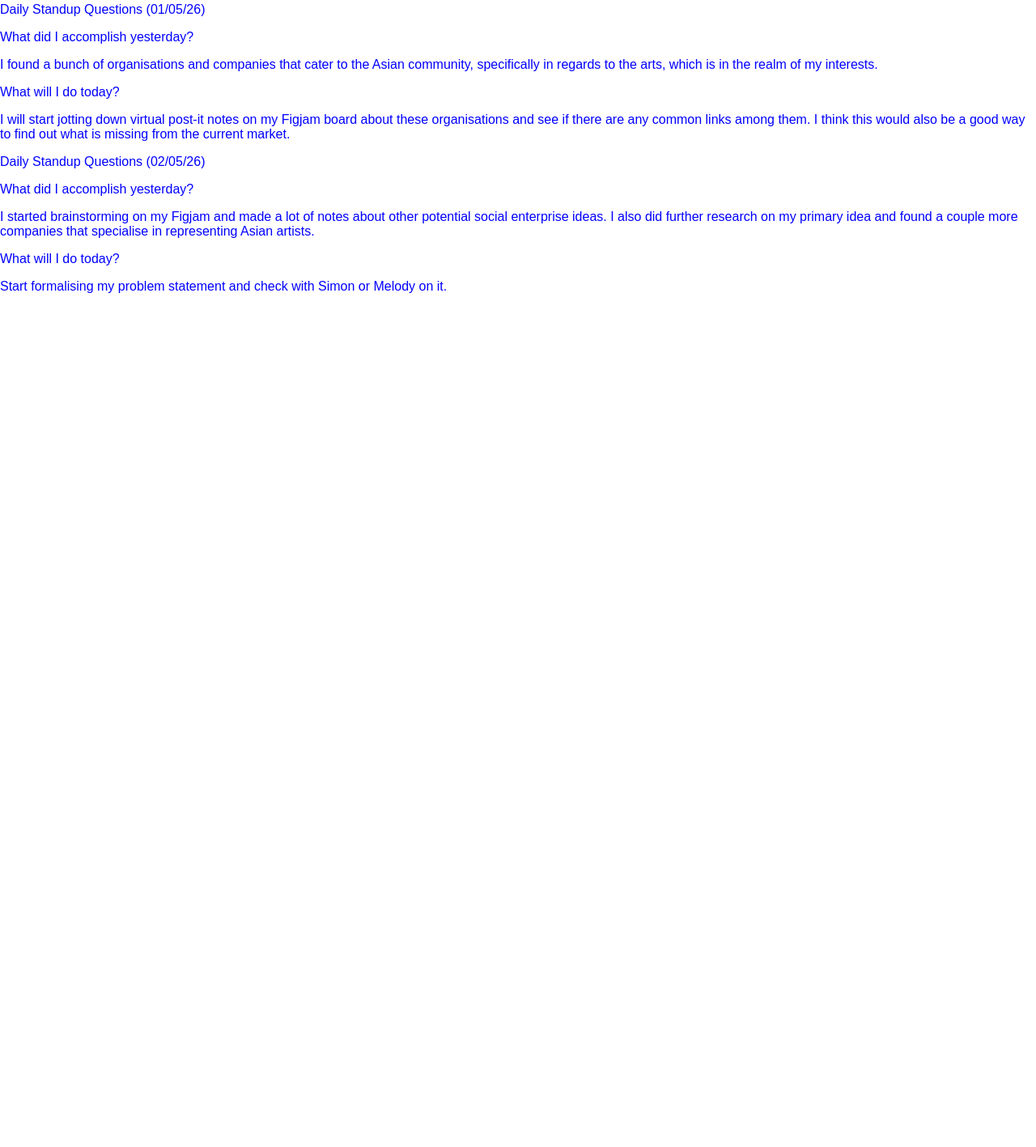
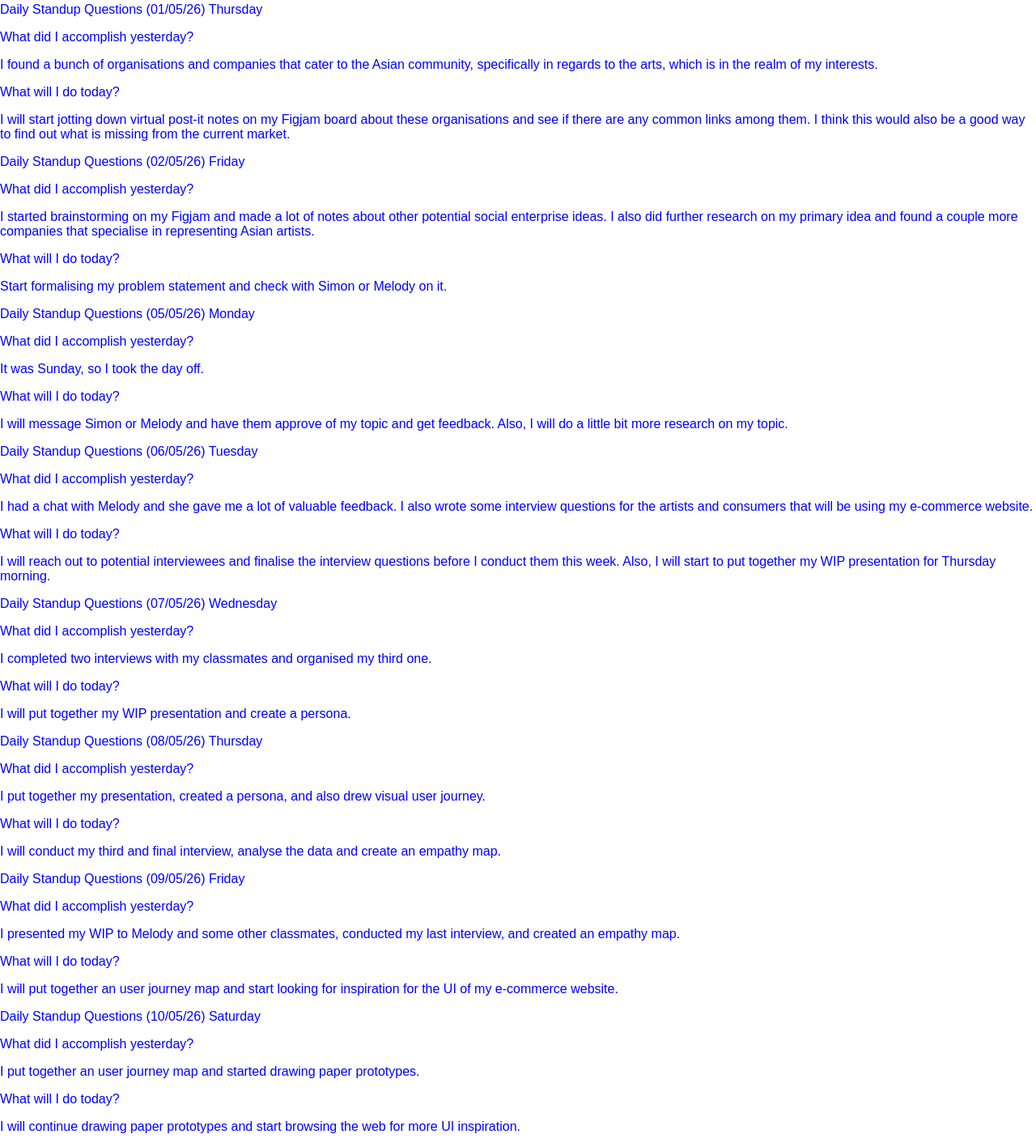
Before and after one commit to lingyilee/my-blog, a plain HTML site: page daily-standup.html in a window 1280 px wide. Shown: the part 559-1976 px from the top of the page at 81% size. Before the commit the page ends 938 px from the top, so only its background shows below. Drawn offline with Linux system fonts and the light colour scheme.

Commit message:
Week 2 reflections

```diff
--- a/daily-standup.html
+++ b/daily-standup.html
@@ -9,7 +9,7 @@
 </head>
 <body>
     <main>
-        <p>Daily Standup Questions (28/04/26)</p>
+        <p>Daily Standup Questions (28/04/26) Monday</p>
 
         <p>What did I accomplish yesterday?</p>
 
@@ -19,7 +19,7 @@
 
         <p>Attend class and take note of what is required for the new briefs.</p>
 
-        <p>Daily Standup Questions (29/04/26)</p>
+        <p>Daily Standup Questions (29/04/26) Tuesday</p>
 
         <p>What did I accomplish yesterday?</p>
 
@@ -29,7 +29,7 @@
 
         <p>Sit and think about what are some suitable social enterprise ideas I can use and actually find people in real life to interview about.</p>
 
-        <p>Daily Standup Questions (30/04/26)</p>
+        <p>Daily Standup Questions (30/04/26) Wednesday</p>
 
         <p>What did I accomplish yesterday?</p>
 
@@ -39,7 +39,7 @@
 
         <p>Probably start Googling and reading about what existing social enterprises exist that relate to the Asian New Zealand community, as I think this would be an area that interests me and one that I actually have access to interviewees.</p>
 
-        <p>Daily Standup Questions (01/05/26)</p>
+        <p>Daily Standup Questions (01/05/26) Thursday</p>
 
         <p>What did I accomplish yesterday?</p>
 
@@ -49,7 +49,7 @@
 
         <p>I will start jotting down virtual post-it notes on my Figjam board about these organisations and see if there are any common links among them. I think this would also be a good way to find out what is missing from the current market.</p>
 
-        <p>Daily Standup Questions (02/05/26)</p>
+        <p>Daily Standup Questions (02/05/26) Friday</p>
 
         <p>What did I accomplish yesterday?</p>
 
@@ -58,6 +58,67 @@
         <p>What will I do today?</p>
 
         <p>Start formalising my problem statement and check with Simon or Melody on it.</p>
+
+        <p>Daily Standup Questions (05/05/26) Monday</p>
+
+        <p>What did I accomplish yesterday?</p>
+
+        <p>It was Sunday, so I took the day off.</p>
+
+        <p>What will I do today?</p>
+
+        <p>I will message Simon or Melody and have them approve of my topic and get feedback. Also, I will do a little bit more research on my topic.</p>
+
+        <p>Daily Standup Questions (06/05/26) Tuesday</p>
+
+        <p>What did I accomplish yesterday?</p>
+
+        <p>I had a chat with Melody and she gave me a lot of valuable feedback. I also wrote some interview questions for the artists and consumers that will be using my e-commerce website.</p>
+
+        <p>What will I do today?</p>
+
+        <p>I will reach out to potential interviewees and finalise the interview questions before I conduct them this week. Also, I will start to put together my WIP presentation for Thursday morning.</p>
+
+        <p>Daily Standup Questions (07/05/26) Wednesday</p>
+
+        <p>What did I accomplish yesterday?</p>
+
+        <p>I completed two interviews with my classmates and organised my third one.</p>
+
+        <p>What will I do today?</p>
+
+        <p>I will put together my WIP presentation and create a persona.</p>
+
+        <p>Daily Standup Questions (08/05/26) Thursday</p>
+
+        <p>What did I accomplish yesterday?</p>
+
+        <p>I put together my presentation, created a persona, and also drew visual user journey.</p>
+
+        <p>What will I do today?</p>
+
+        <p>I will conduct my third and final interview, analyse the data and create an empathy map.</p>
+
+        <p>Daily Standup Questions (09/05/26) Friday</p>
+
+        <p>What did I accomplish yesterday?</p>
+
+        <p>I presented my WIP to Melody and some other classmates, conducted my last interview, and created an empathy map.</p>
+
+        <p>What will I do today?</p>
+
+        <p>I will put together an user journey map and start looking for inspiration for the UI of my e-commerce website.</p>
+
+        <p>Daily Standup Questions (10/05/26) Saturday</p>
+
+        <p>What did I accomplish yesterday?</p>
+
+        <p>I put together an user journey map and started drawing paper prototypes.</p>
+
+        <p>What will I do today?</p>
+
+        <p>I will continue drawing paper prototypes and start browsing the web for more UI inspiration.</p>
+
     </main>
 
 </body>
```
Also changed, not shown: weekly-retrospective.html (+20 -0 lines).
